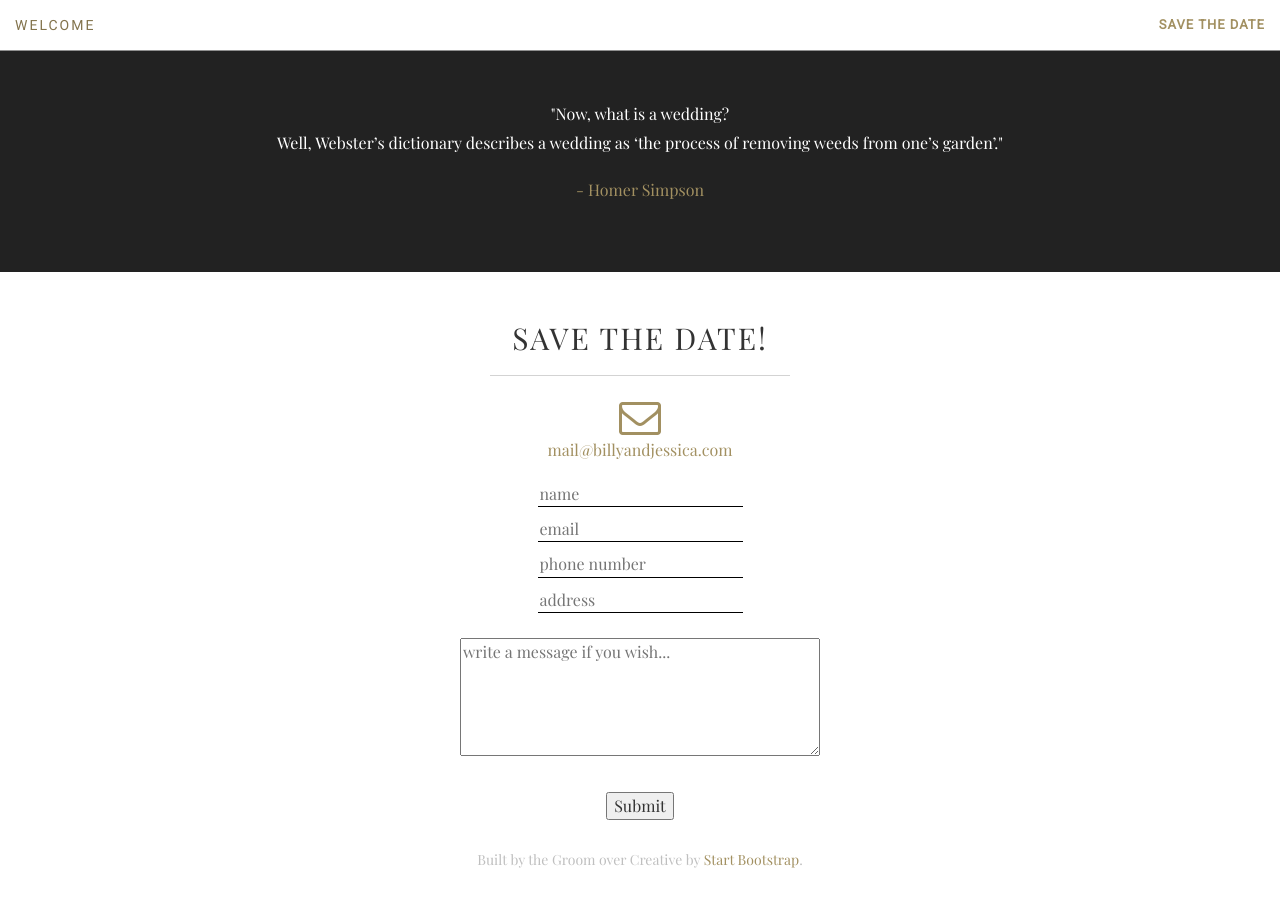
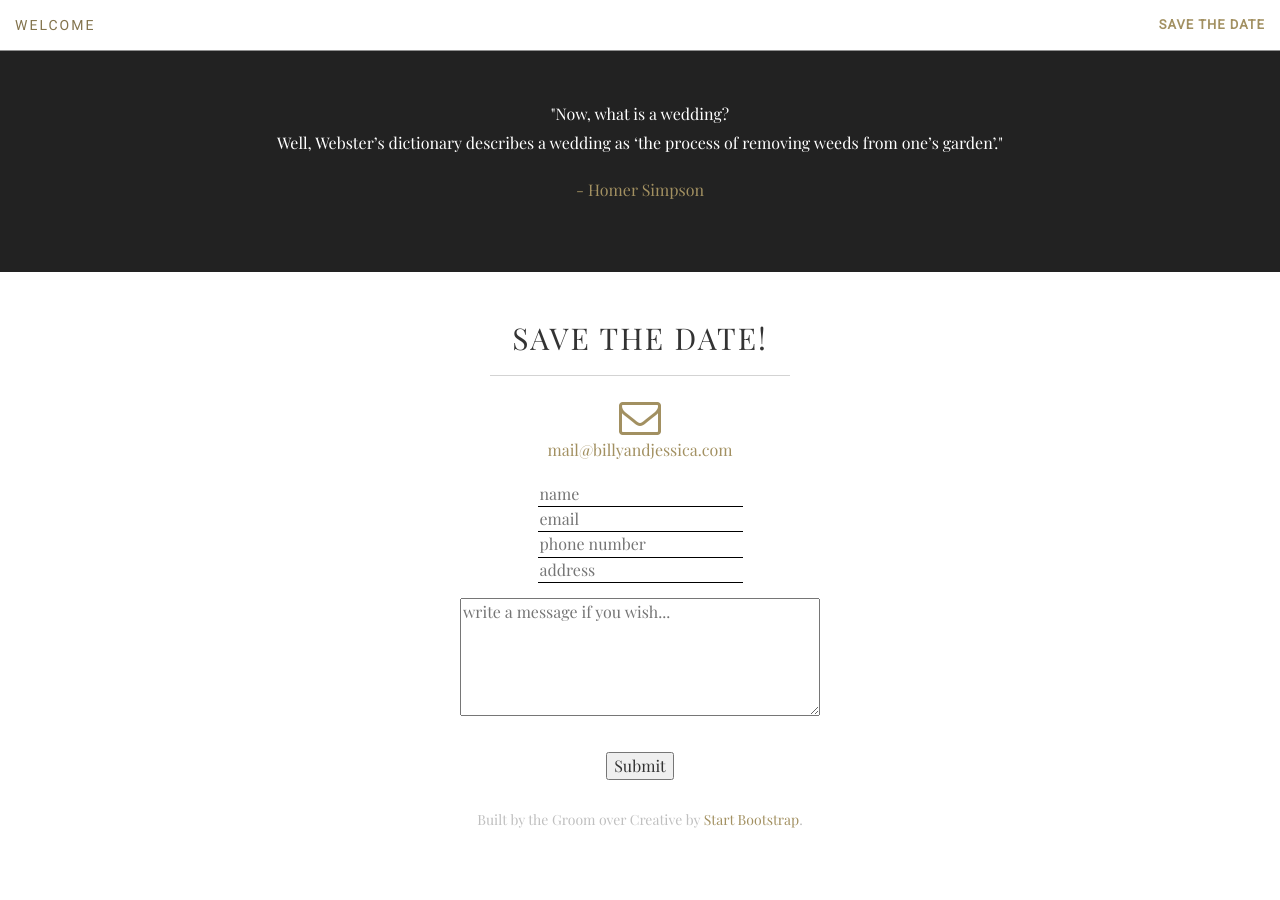
Before and after one commit to notbleh/wed-website, a Jekyll site: the page built from index.html, in a window 1280 px wide and 900 px high, scrolled down 850 px. Built offline with Jekyll 4.4.1, drawn with Linux system fonts in a browser that asks for light colours; after the commit the page ends 1710 px from its top, so only the background shows below that.

Commit message:
Update style.css

```diff
--- a/css/style.css
+++ b/css/style.css
@@ -2,8 +2,8 @@
     background-image: url(../img/std-header.jpg);
 }
 
-.mb-0 p {
-    margin-bottom: 0;
+.mb-10 p {
+    margin-bottom: 10px;
 }
 
 h2 {
@@ -25,7 +25,6 @@ h2 {
 }
 
 input[type=text] {
-    margin-bottom: 10px;
     border: none;
     border-bottom: 1px solid black;
     background: transparent;
```
